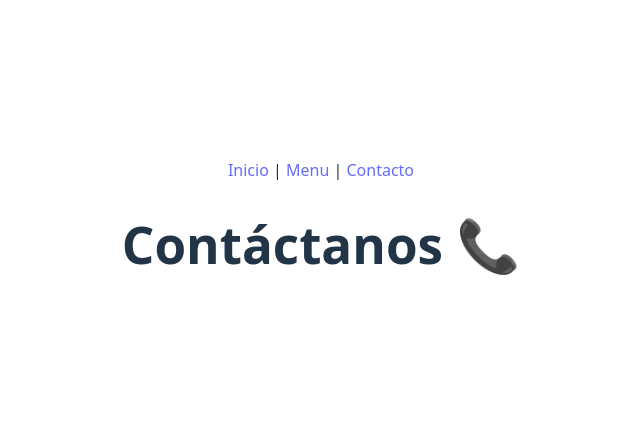
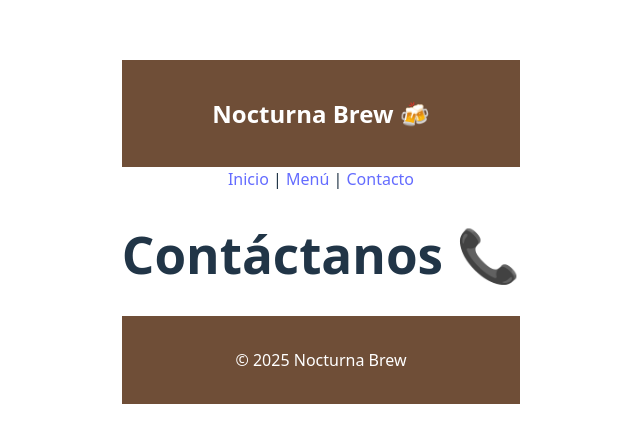
Before and after one commit to marco631gt/FRONT_NOCTURNABREW, a React (Vite) app: page /contact in a window 1280 px wide. Shown: the part 168-610 px from the top of the page, without its empty margins (319-959 px from the left). Built offline with nearby package versions, Linux system fonts and the light colour scheme.

Commit message:
Sprint 1. Comienzo de Header y Footer

```diff
--- a/src/App.jsx
+++ b/src/App.jsx
@@ -1,19 +1,20 @@
-import {BrowserRouter, Routes, Route} from 'react-router-dom'
+import { Routes, Route, Link } from 'react-router-dom'
 import './App.css'
 import Home from './pages/Home'
 import Menu from './pages/Menu'
 import Contact from './pages/Contact'
-import {Link} from 'react-router-dom'
-
-// Here we create the routes for navigation between pages
+import Header from './components/Header'
+import Footer from './components/Footer'
 
 function App() {
-return (
-    <div>
+  return (
+    <>
+      <Header />
+
       {/* Navigation Links */}
       <nav>
         <Link to="/">Inicio</Link> |{" "}
-        <Link to="/menu">Menu</Link> |{" "}
+        <Link to="/menu">Menú</Link> |{" "}
         <Link to="/contact">Contacto</Link>
       </nav>
 
@@ -23,7 +24,9 @@ return (
         <Route path="/menu" element={<Menu />} />
         <Route path="/contact" element={<Contact />} />
       </Routes>
-    </div>
+
+      <Footer />
+    </>
   )
 }
 
--- /dev/null
+++ b/src/components/Footer.jsx
@@ -0,0 +1,7 @@
+export default function Footer() {
+  return (
+    <footer style={{ background: '#6F4E37', color: 'white', padding: '1rem', marginTop: '2rem' }}>
+      <p>© 2025 Nocturna Brew</p>
+    </footer>
+  )
+}
--- /dev/null
+++ b/src/components/Header.jsx
@@ -0,0 +1,7 @@
+export default function Header() {
+  return (
+    <header style={{ background: '#6F4E37', color: 'white', padding: '1rem' }}>
+      <h2>Nocturna Brew 🍻</h2>
+    </header>
+  )
+}
```
